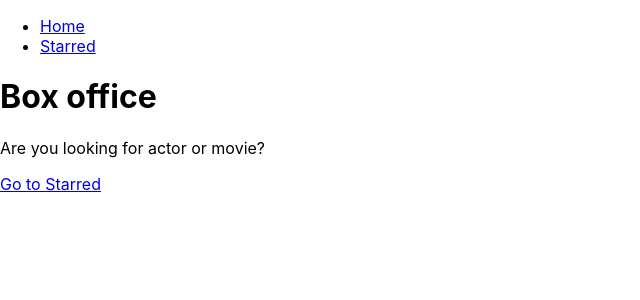
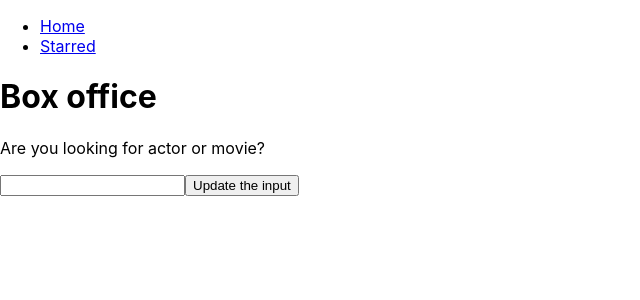
Before and after one commit to Manish3330/box-office-app, a React (Create React App) app: page / in a window 1280 px wide. Shown: the top 300 px of the page, without its empty margins (0-640 px from the left). Built offline with nearby package versions, Linux system fonts and the light colour scheme.

Commit message:
Added fetch feature using async await

```diff
--- a/src/pages/Home.jsx
+++ b/src/pages/Home.jsx
@@ -1,5 +1,26 @@
-import {Link} from "react-router-dom"
-const Home = ()=>{
-    return (<div><Link to ="/starred">Go to Starred</Link></div>)
-    }
-    export default Home
+import { useState } from 'react';
+// import { Link } from 'react-router-dom';
+const Home = () => {
+  const [searchString, setsearchString] = useState('');
+
+  const onInputChange = ev => {
+    setsearchString(ev.target.value);
+  };
+  const onSearch = async ev => {
+    ev.preventDefault();
+    const response = await fetch(
+      `https://api.tvmaze.com/search/shows?q=${searchString}`
+    );
+    const body = await response.json();
+    console.log(body);
+  };
+  return (
+    <div>
+      <form onSubmit={onSearch}>
+        <input type="text" value={searchString} onChange={onInputChange} />
+        <button type="submit">Update the input</button>
+      </form>
+    </div>
+  );
+};
+export default Home;
```
